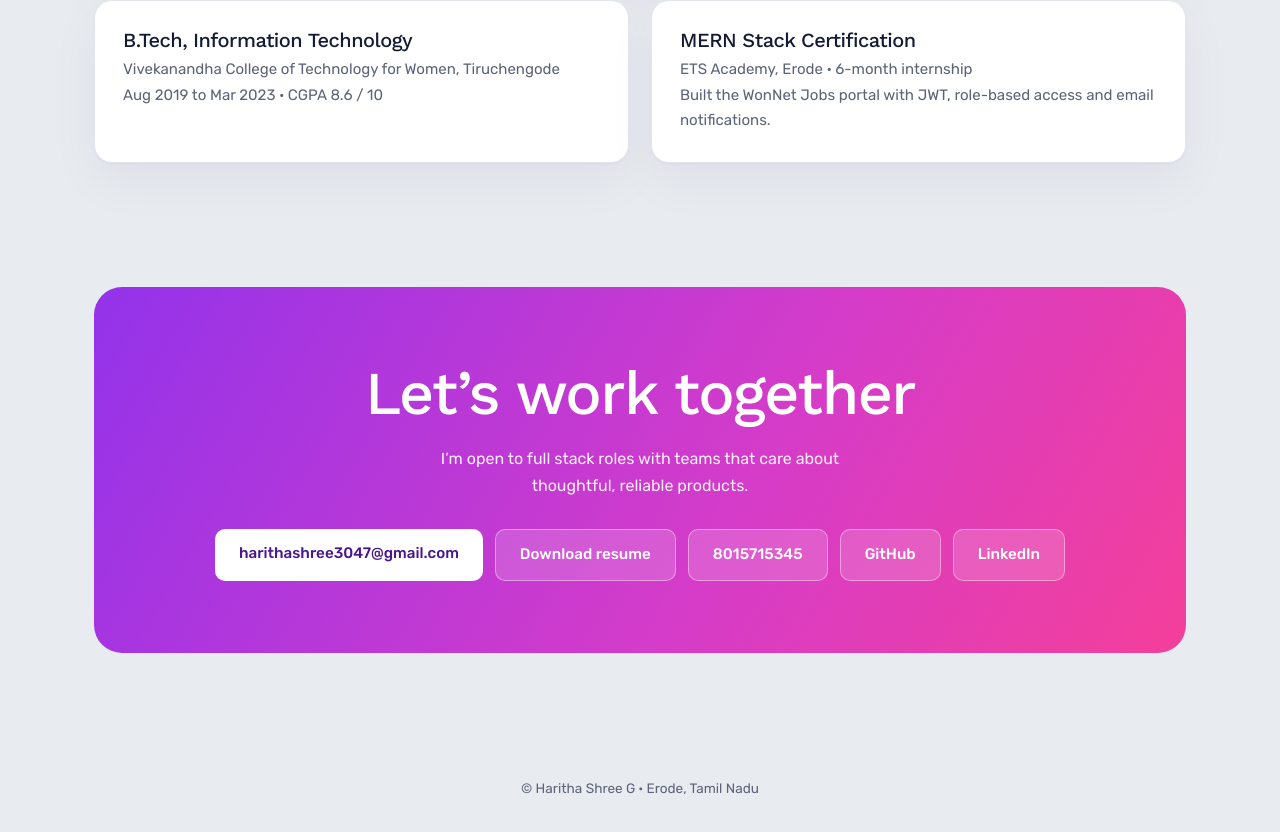
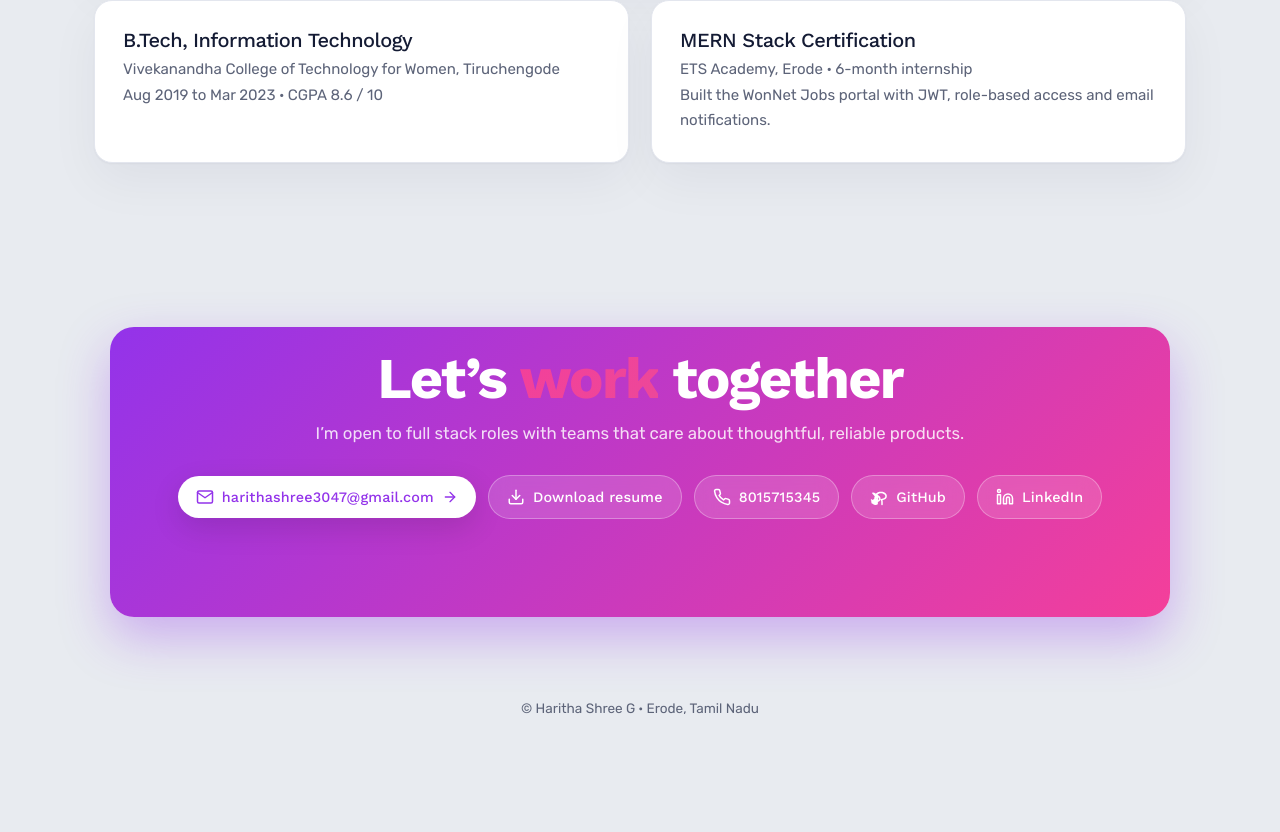
Before and after one commit to harithashree47/portfolio2, a React (Vite) app in the folder frontend/: page / in a window 1280 px wide. Shown: the part 5552-6384 px from the top of the page. After the commit the page ends 6316 px from the top, so only its background shows below. Built offline with nearby package versions, Linux system fonts and the light colour scheme.

Commit message:
contact section fixed

```diff
--- a/frontend/src/App.jsx
+++ b/frontend/src/App.jsx
@@ -264,20 +264,37 @@ const Experience = () => (
 )
 
 const Contact = () => (
-  <section id="contact" style={{ paddingTop: 20 }}>
-    <div className="cta">
-      <h2>Let’s work together</h2>
-      <p>I’m open to full stack roles with teams that care about thoughtful, reliable products.</p>
-      <div className="row" style={{ justifyContent: 'center' }}>
-        <a className="btn" href="mailto:harithashree3047@gmail.com">harithashree3047@gmail.com</a>
-        <a className="btn alt" href={RESUME} download>Download resume</a>
-        <a className="btn alt" href="tel:8015715345">8015715345</a>
-        <a className="btn alt" href="https://github.com/harithashree47" rel="noopener">GitHub</a>
-        <a className="btn alt" href="https://linkedin.com/in/harithashree-gr01" rel="noopener">LinkedIn</a>
+  <div id="contact" className="cta contact-section" style={{ paddingTop: 20 }}>
+
+      <h2>Let’s <span className="work">work</span> together</h2>
+      <p className="subtitle">I’m open to full stack roles with teams that care about thoughtful, reliable products.</p>
+      <div className="row">
+        <a className="btn pill email" href="mailto:harithashree3047@gmail.com" aria-label="Email">
+          <svg className="icon" aria-hidden="true" viewBox="0 0 24 24" fill="none" stroke="currentColor" strokeWidth="2" strokeLinecap="round" strokeLinejoin="round"><path d="M4 4h16c1.1 0 2 .9 2 2v12c0 1.1-.9 2-2 2H4c-1.1 0-2-.9-2-2V6c0-1.1.9-2 2-2z"/><polyline points="22,6 12,13 2,6"/></svg>
+          harithashree3047@gmail.com
+          <svg className="icon arrow" aria-hidden="true" viewBox="0 0 24 24" fill="none" stroke="currentColor" strokeWidth="2" strokeLinecap="round" strokeLinejoin="round"><line x1="5" y1="12" x2="19" y2="12"/><polyline points="12 5 19 12 12 19"/></svg>
+        </a>
+        <a className="btn pill resume" href={RESUME} download aria-label="Download resume">
+          <svg className="icon" aria-hidden="true" viewBox="0 0 24 24" fill="none" stroke="currentColor" strokeWidth="2" strokeLinecap="round" strokeLinejoin="round"><path d="M21 15v4a2 2 0 0 1-2 2H5a2 2 0 0 1-2-2v-4"/><polyline points="7 10 12 15 17 10"/><line x1="12" y1="15" x2="12" y2="3"/></svg>
+          Download resume
+        </a>
+        <a className="btn pill phone" href="tel:8015715345" aria-label="Phone">
+          <svg className="icon" aria-hidden="true" viewBox="0 0 24 24" fill="none" stroke="currentColor" strokeWidth="2" strokeLinecap="round" strokeLinejoin="round"><path d="M22 16.92v3a2 2 0 0 1-2.18 2 19.79 19.79 0 0 1-8.63-3.07 19.5 19.5 0 0 1-6-6 19.79 19.79 0 0 1-3.07-8.67A2 2 0 0 1 4.11 2h3a2 2 0 0 1 2 1.72 12.84 12.84 0 0 0 .7 2.81 2 2 0 0 1-.45 2.11L8.09 9.91a16 16 0 0 0 6 6l1.27-1.27a2 2 0 0 1 2.11-.45 12.84 12.84 0 0 0 2.81.7A2 2 0 0 1 22 16.92z"/></svg>
+          8015715345
+        </a>
+        <a className="btn pill github" href="https://github.com/harithashree47" rel="noopener" aria-label="GitHub">
+          <svg className="icon" aria-hidden="true" viewBox="0 0 24 24" fill="none" stroke="currentColor" strokeWidth="2" strokeLinecap="round" strokeLinejoin="round"><path d="M9 19c-5 1.5-5-2.5-7-3m14 6v-3.87a3.37 3.37 0 0 0-.94-2.61c3.14-.35 6.44-1.54 6.44-4.77 0-2.08-2.25-3.77-5-4.71a9.97 9.97 0 0 0-3.82 0c-2.75.94-5 2.63-5 4.71a3.37 3.37 0 0 0-.94 2.61v3.87m0 0c.24.01.47-.02.73-.09a9 9 0 0 0-.73-.09 9 9 0 0 0-.73-.09 9 9 0 0 0-.73-.09 9 9 0 0 0-.73-.09c1 .13 2 .52 2 1.41a2 2 0 0 1-2 2 2 2 0 0 1-2-2c0-.89 1-1.28 2-1.41 0 0-.01-.01-.02-.03 4.31-.62 5.64-1.75 5.64-3.74 0-2 1-3.87-3-4.17 2 .3 2.89 1.7 2.89 2.91v2.2c0 1.97-1 3.66-2.57 4.32a9 9 0 0 1-.73.09c.01 0 .01 0 .02.01 1 .13 2 .52 2 1.41a2 2 0 0 1-2 2 2 2 0 0 1-2-2c0-.89 1-1.28 2-1.41l.01-.01 1-.01c1 .13 2 .52 2 1.41a2 2 0 0 1-2 2 2 2 0 0 1-2-2c0-.89 1-1.28 2-1.41l.01-.01 1-.01c2.47-.44 4.31-2.11 4.31-4.17 0-1.21-.89-2.59-2.1-3.21a9 9 0 0 0-.73-.09 9 9 0 0 0-.73-.09c-2.44-.45-4.46-1.4-5.64-3.74 0 0-.01-.01-.02-.03 2-.02 4.45 1.64 4.45 3.74 0 2.37-1.33 4.12-2.89 4.71a2 2 0 0 1-2 2c0 1 .73 1.78 1.73 1.99a9 9 0 0 1-.73.09 9 9 0 0 1-.73.09"/></svg>
+          GitHub
+        </a>
+        <a className="btn pill linkedin" href="https://linkedin.com/in/harithashree-gr01" rel="noopener" aria-label="LinkedIn">
+          <svg className="icon" aria-hidden="true" viewBox="0 0 24 24" fill="none" stroke="currentColor" strokeWidth="2" strokeLinecap="round" strokeLinejoin="round"><path d="M16 8a6 6 0 0 1 6 6v7h-4v-7a2 2 0 0 0-2-2 2 2 0 0 0-2 2v7h-4v-7a6 6 0 0 1 6-6z"/><rect x="2" y="9" width="4" height="12"/><circle cx="4" cy="4" r="2"/></svg>
+          LinkedIn
+        </a>
       </div>
+
     </div>
-  </section>
-)
+
+);
 
 export default function App() {
   const bar = useRef(null)
--- a/frontend/src/styles.css
+++ b/frontend/src/styles.css
@@ -165,6 +165,25 @@ body{overflow-x:clip}
 .dfoot .btn{text-align:center}
 .note{display:flex;gap:12px;align-items:flex-start;background:var(--soft);border:1px solid rgba(147,51,234,.16);border-radius:14px;padding:14px 18px;margin:-20px 0 32px;font-size:.92rem;max-width:760px;color:var(--ink)}
 .cta .btn{overflow-wrap:anywhere}
+.contact-section{position:relative;overflow:hidden;background:linear-gradient(135deg,var(--p),var(--pink));border-radius:24px;margin:60px 16px;box-shadow:0 20px 50px rgba(147,51,234,.35)}
+.contact-section .cta{max-width:900px;margin:0 auto;position:relative;z-index:2;padding:70px 24px;text-align:center}
+.connect-wrap{display:inline-flex;align-items:center;gap:8px;background:rgba(255,255,255,.12);backdrop-filter:blur(10px);border:1px solid rgba(255,255,255,.25);border-radius:999px;padding:6px 16px;font:600 .85rem "Work Sans",sans-serif;color:#fff;letter-spacing:.12em;text-transform:uppercase;margin-bottom:16px;display:inline-flex}
+.connect-badge{font-size:1rem}
+.contact-section h2{font:700 clamp(2.2rem,6.5vw,3.6rem) "Work Sans",sans-serif;color:#fff;line-height:1.1;letter-spacing:-.03em;margin-bottom:10px}
+.contact-section h2 .work{background:linear-gradient(135deg,#f43f9a,#ec4899);-webkit-background-clip:text;-webkit-text-fill-color:transparent;background-clip:text}
+.contact-section .subtitle{color:rgba(255,255,255,.9);font-size:1.05rem;max-width:64ch;margin:0 auto 28px;line-height:1.6}
+.contact-section .row{display:flex;flex-wrap:wrap;gap:12px;justify-content:center;align-items:center;margin-bottom:10px}
+.btn.pill{display:inline-flex;align-items:center;gap:8px;border-radius:999px;padding:12px 18px;font-weight:500;font-size:.9rem;text-decoration:none;transition:transform .2s,box-shadow .2s,background .2s,color .2s;border:0;cursor:pointer}
+.btn.pill svg.icon{width:18px;height:18px;flex-shrink:0}
+.btn.pill.email{background:#fff;color:var(--p);box-shadow:0 10px 30px rgba(0,0,0,.12)}
+.btn.pill.email svg.icon{color:var(--p)}
+.btn.pill.email svg.arrow{width:16px;height:16px;stroke-width:2}
+.btn.pill:not(.email){background:rgba(255,255,255,.14);color:#fff;border:1px solid rgba(255,255,255,.3);backdrop-filter:blur(10px)}
+.btn.pill:not(.email) svg.icon{color:#fff}
+.btn.pill:hover{transform:translateY(-2px)}
+.btn.pill.email:hover{box-shadow:0 16px 40px rgba(147,51,234,.35)}
+.paper-plane{position:absolute;top:24px;right:40px;opacity:.55;font-size:2rem;pointer-events:none;transform:rotate(-15deg)}
+@media (max-width:620px){.cta .row .btn{width:100%;justify-content:center}.paper-plane{right:20px;font-size:1.5rem}}
 @media (max-width:900px){.dnav{display:none}.burger{display:grid}header .wrap{height:70px}section{padding:72px 0}}
 @media (max-width:620px){.wrap{padding:0 18px}.hero{padding:34px 0 48px;gap:36px}.stats{padding:16px 14px;gap:8px}.stats b{font-size:1.3rem}.stats span{font-size:.78rem}.row .btn{flex:1 1 auto;text-align:center}.cta{padding:48px 20px;border-radius:22px}.cta .row .btn{width:100%;text-align:center}.pb{padding:20px}.mock{height:160px}.card{padding:22px}.proj{padding:0}.exp li{font-size:.95rem}.note{margin-top:-24px}.tag.a{left:6px;bottom:30px}.tag.b{right:6px;top:22px}.code{aspect-ratio:auto;min-height:300px}}
 @media (prefers-reduced-motion:reduce){.drawer,.scrim,.dlinks a,.burger span{transition-duration:.01ms;transition-delay:0s}}
```
